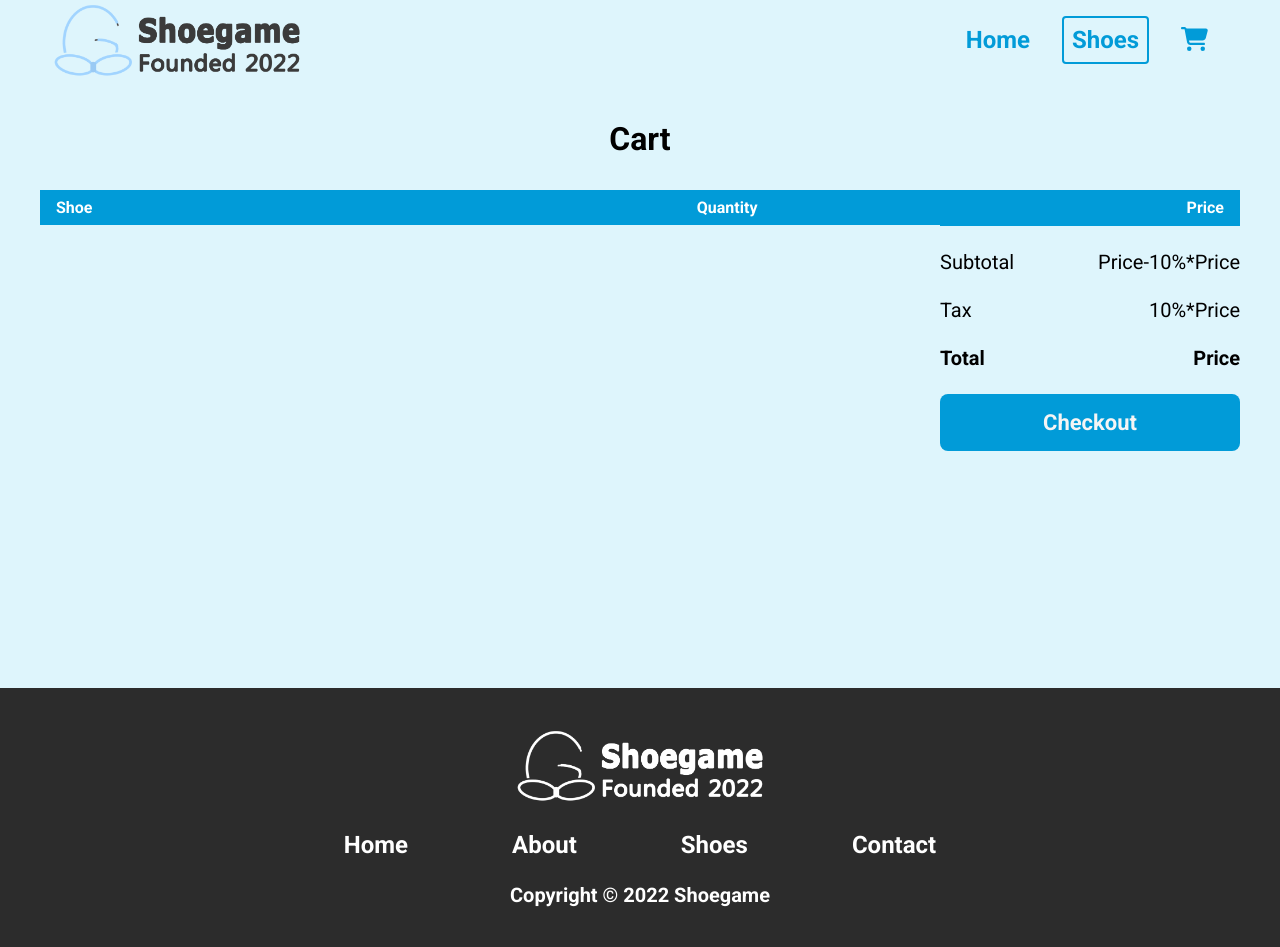
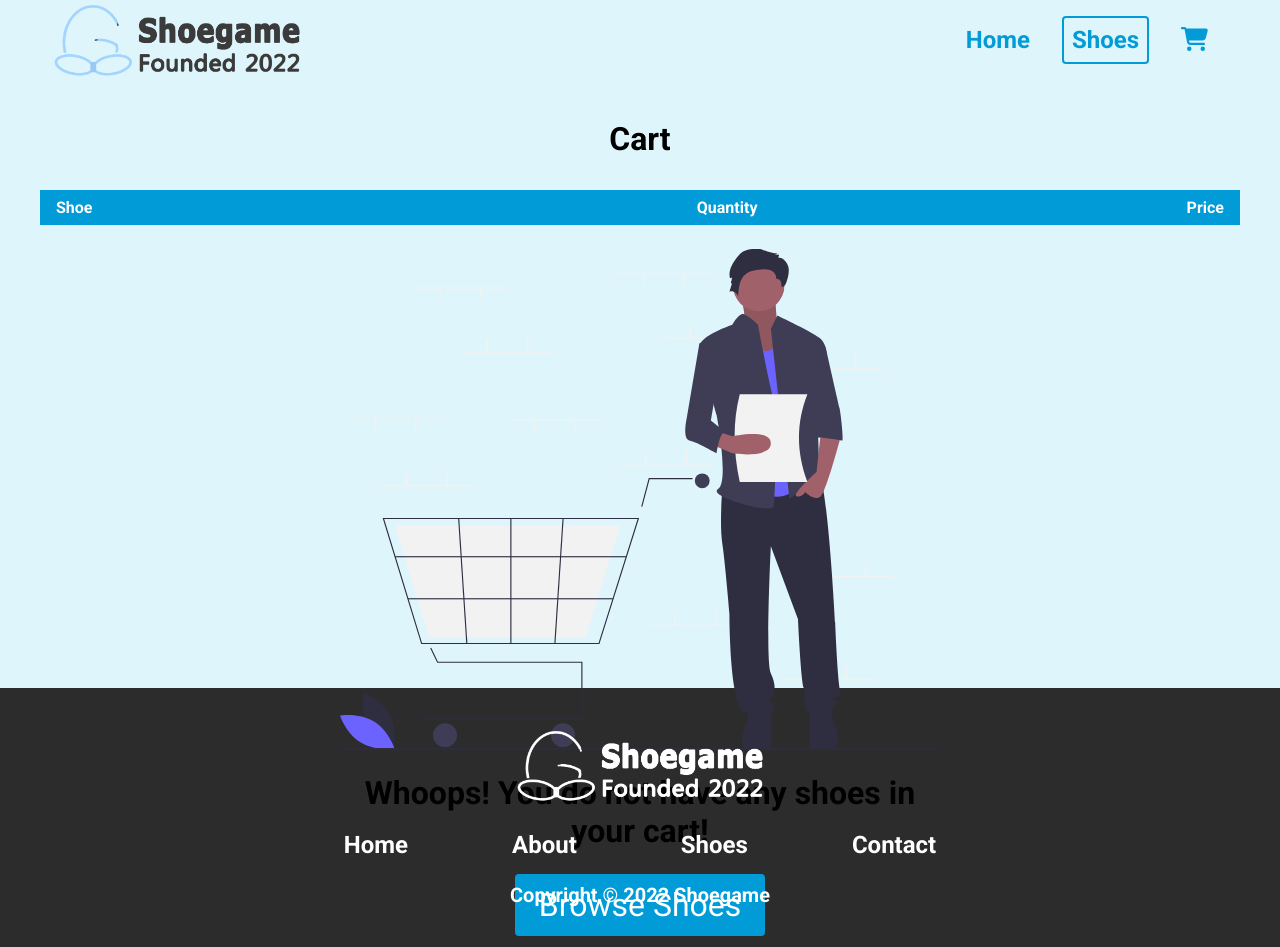
Before and after one commit to Moe-Zart/ecommerce-shoegame-website, a React (Create React App) app: page /cart in a window 1280 px wide. Shown: the top 947 px of the page. Built offline with nearby package versions, Linux system fonts and the light colour scheme.

Commit message:
empty state

```diff
--- a/src/App.css
+++ b/src/App.css
@@ -510,7 +510,6 @@ select {
   padding: 16px 0;
   font-size: 30px;
   font-weight: bold;
-  bottom: 20px;
   background-color: rgb(1, 155, 216);
   color: whitesmoke;
   border: none;
@@ -519,7 +518,7 @@ select {
 }
 .add-to-cart-anchor{
   position: absolute;
-
+  bottom: 10px;
   width: 70%;
 }
 
@@ -599,6 +598,7 @@ select {
 .cart-img-wrapper {
   height: 110px;
   margin-bottom: 0;
+  min-width: 220px;
 }
 .cart-img {
   max-width: 80%;
@@ -609,8 +609,13 @@ select {
   justify-content: space-evenly;
   padding: 0 12px;
 }
-.shoe-cart-price {
-  font-size: 20px;
+.shoe-cart-price-button {
+  font-size: 16px;
+  background-color: transparent;
+  border: none;
+  color: red;
+  text-align: left;
+  width: 80px;
 }
 .total {
   width: 100%;
@@ -635,6 +640,20 @@ select {
   position: unset;
   width: 100%;
   font-size: 22px;
+}
+.cart-empty{
+  width: 50%;
+  display: flex;
+  flex-direction: column;
+  align-items: center;
+  justify-content: center;
+}
+.cart-empty-img{
+  padding-top: 24px;
+}
+.empty-heading{
+  padding: 24px 0;
+  margin: 0;
 }
 @media (max-width: 768px) {
   .shoegame-logo {
--- a/src/App.jsx
+++ b/src/App.jsx
@@ -29,6 +29,25 @@ function App() {
       setCart([...cart, { ...shoe, quantity: 1 }]);
     }
   }
+  function changeQuantity(shoe, quantity) {
+    setCart(
+      cart.map((item) => {
+        if (item.id === shoe.id) {
+          return {
+            ...item,
+            quantity: +quantity,
+          };
+        } else {
+          return item;
+        }
+      })
+    );
+  }
+
+  function removeItem(item){
+setCart(cart.filter(shoe=> shoe.id !== item.id))
+  }
+
   useEffect(() => {
     console.log(cart);
   }, [cart]);
@@ -38,11 +57,24 @@ function App() {
         <Nav />
         <Route path="/" exact component={Home} />
         <Route path="/shoes" exact render={() => <Shoes data={data} />} />
-        <Route path="/shoes/:id" render={() => <ShoeInfo data={data} addToCart={addToCart} cart={cart} />} />
+        <Route
+          path="/shoes/:id"
+          render={() => (
+            <ShoeInfo data={data} addToCart={addToCart} cart={cart} />
+          )}
+        />
         <Route
           path="/cart"
           exact
-          render={() => <Cart key={data.id}data={data} cart={cart} />}
+          render={() => (
+            <Cart
+              key={data.id}
+              data={data}
+              cart={cart}
+              changeQuantity={changeQuantity}
+              removeItem={removeItem}
+            />
+          )}
         />
         <Footer />
       </section>
--- a/src/pages/Cart.jsx
+++ b/src/pages/Cart.jsx
@@ -1,6 +1,17 @@
-import React from "react";
-import img from "../assets/shoe 1.png";
-const Cart = ({ cart }) => {
+import React, { useState } from "react";
+import Price from "../components/Price";
+import empty from '../assets/empty.svg'
+import { Link } from "react-router-dom";
+const Cart = ({ cart, changeQuantity, removeItem }) => {
+    const total =() =>{
+
+        let counter = 0;
+        cart.forEach((item) => {
+            counter += +((item.salePrice || item.originalPrice) * item.quantity);
+        });
+        return counter;
+    }
+
   return (
     <div className="container cart-container">
       <div className="row">
@@ -18,41 +29,52 @@ const Cart = ({ cart }) => {
               <div className="cart-order">
                 <div className="cart-shoe-info">
                   <figure className="shoe-img-wrapper cart-img-wrapper shadow">
-                    <img className="shoe-img cart-img" src={img} alt="" />
+                    <img className="shoe-img cart-img" src={shoe.url} alt="" />
                   </figure>
                   <div className="cart-shoe-details">
-                    <div className="shoe-name">Dunk Low</div>
-                    <div className="shoe-cart-price">$149</div>
-                    <a className="shoe-cart-price" href="">
+                    <div className="shoe-name">{shoe.title}</div>
+                    <div className="shoe-cart-price">
+                      <Price
+                        salePrice={shoe.salePrice}
+                        originalPrice={shoe.originalPrice}
+                      />
+                    </div>
+                    <button className="shoe-cart-price shoe-cart-price-button" onClick={()=>removeItem(shoe)}>
                       Remove
-                    </a>
+                    </button>
                   </div>
                 </div>
                 <div className="quantity-sub cart-quantity">
                   <input
                     type="number"
+                    value={shoe.quantity}
                     min={0}
                     max={99}
                     className="cart-quantity-input"
+                    onChange={(event) =>
+                      changeQuantity(shoe, event.target.value)
+                    }
                   />
                 </div>
-                <p className="price-sub cart-price">$149</p>
+                <p className="price-sub cart-price">
+                  ${(shoe.salePrice || shoe.originalPrice) * shoe.quantity}
+                </p>
               </div>
             );
           })}
 
-          <div className="total">
+         {cart.length > 0 && <div className="total">
             <div className="total-component">
               <p className="total-sub">Subtotal</p>
-              <p className="total-sub">Price-10%*Price</p>
+              <p className="total-sub">${(total() * 0.9).toFixed(2)}</p>
             </div>
             <div className="total-component">
               <p className="total-sub">Tax</p>
-              <p className="total-sub">10%*Price</p>
+              <p className="total-sub">${(total()*0.1).toFixed(2)}</p>
             </div>
             <div className="total-component">
               <p className="total-sub total-final">Total</p>
-              <p className="total-sub total-final"> Price</p>
+              <p className="total-sub total-final"> ${(total()).toFixed(2)}</p>
             </div>
             <button
               className="add-to-cart checkout-button no-cursor"
@@ -60,8 +82,20 @@ const Cart = ({ cart }) => {
             >
               Checkout
             </button>
-          </div>
+          </div>}
         </div>
+        {
+            cart.length ===0 && (
+                <div className="cart-empty">
+            <img src={empty} alt="" className="cart-empty-img" />
+            <h2 className="empty-heading">Whoops! You do not have any shoes in your cart!</h2>
+            <Link to="/shoes">
+            <button className="browse-button">Browse Shoes</button>
+          </Link>
+        </div>
+            )
+        }
+
       </div>
     </div>
   );
```
Also changed, not shown: src/assets/empty.svg (added).
